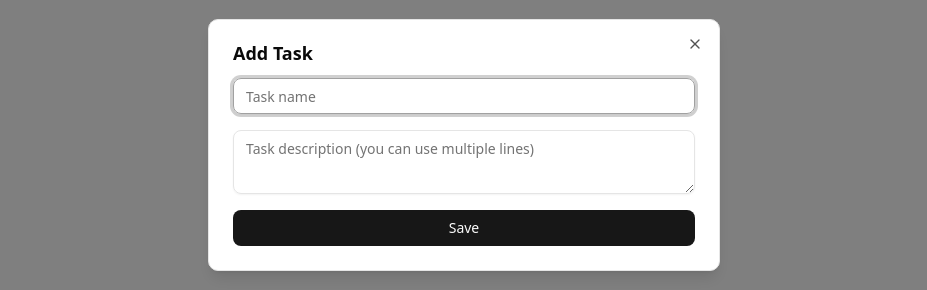
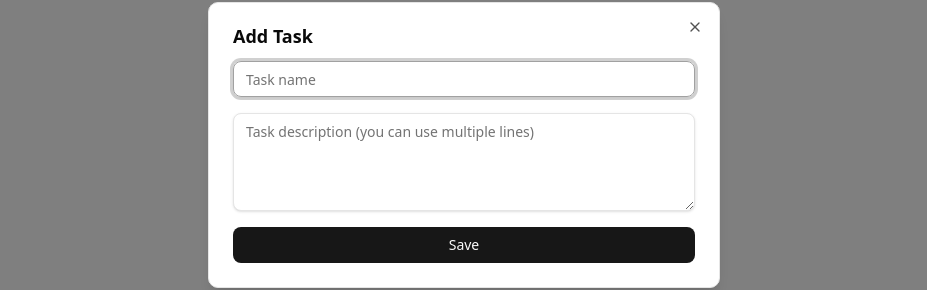
Before and after one commit to bryanwongkc/maid-helper, a Next.js app: page / in a window 1280 px wide. Both pictures are taken after a click on the button "Add Task". Shown: the part 255-545 px from the top of the page, without its empty margins (176-1103 px from the left). Built offline with nearby package versions, Linux system fonts and the light colour scheme; no server answers; the database is empty.

Commit message:
multiple line support

```diff
--- /dev/null
+++ b/components/ui/textarea.tsx
@@ -0,0 +1,23 @@
+import * as React from "react";
+import { cn } from "@/lib/utils";
+
+export interface TextareaProps
+  extends React.TextareaHTMLAttributes<HTMLTextAreaElement> {}
+
+const Textarea = React.forwardRef<HTMLTextAreaElement, TextareaProps>(
+  ({ className, ...props }, ref) => {
+    return (
+      <textarea
+        className={cn(
+          "flex min-h-[80px] w-full rounded-md border border-input bg-background px-3 py-2 text-sm shadow-sm placeholder:text-muted-foreground focus-visible:outline-none focus-visible:ring-1 focus-visible:ring-ring disabled:cursor-not-allowed disabled:opacity-50",
+          className
+        )}
+        ref={ref}
+        {...props}
+      />
+    );
+  }
+);
+Textarea.displayName = "Textarea";
+
+export { Textarea };
```
